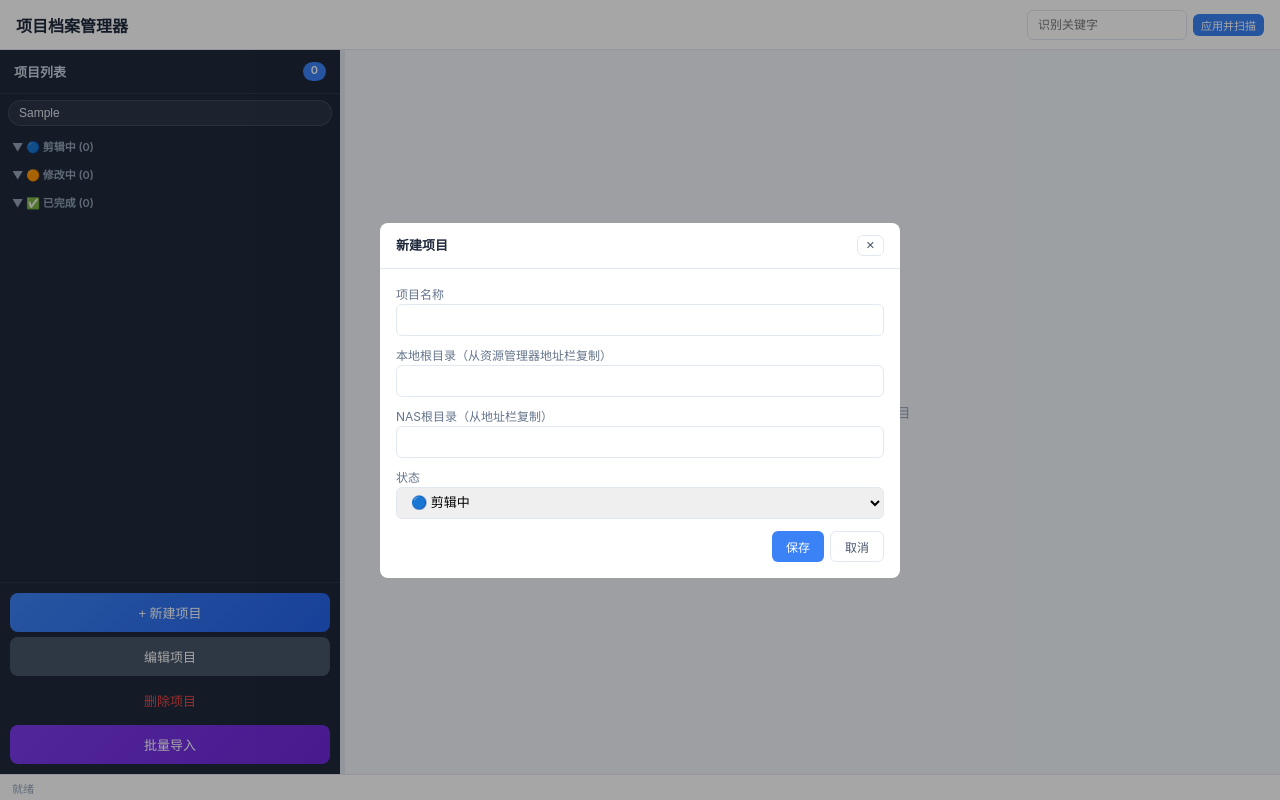
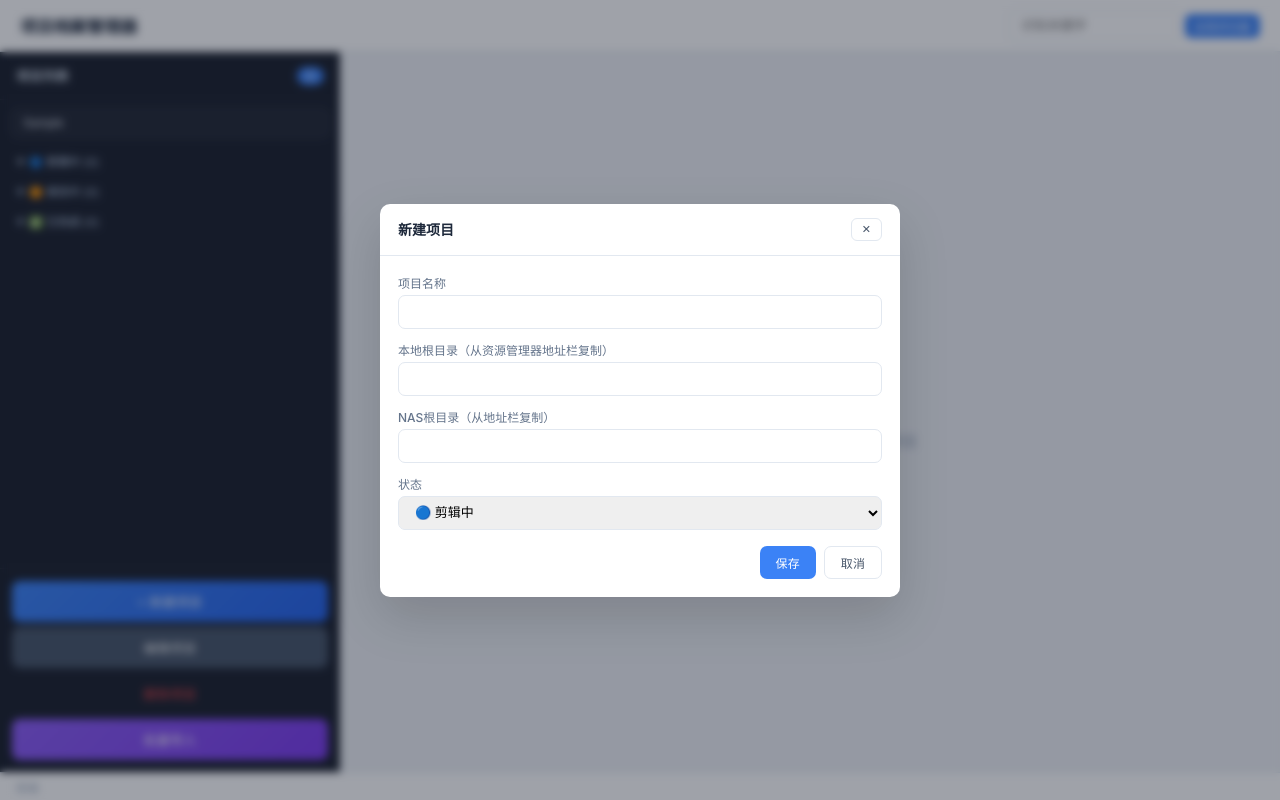
Before and after one commit to vhdaqd0410/Project-archive-manager, a website: page public/index.html in a window 1280 px wide. Both pictures are taken after typing "Sample" into the empty fields and a click on the button "+ 新建项目". Drawn offline with Linux system fonts and the light colour scheme; no server answers.

Commit message:
UI全面优化：磨砂弹窗、发光色点、悬浮动画、分隔条握柄
- 弹窗：毛玻璃背景 + 上滑动画
- 侧边栏：暗色加深（#1a1f2b），搜索框聚焦辉光
- 状态点：选中放大 + box-shadow 发光
- 卡片：悬浮微升阴影
- 分隔条：鼠标悬停显示竖线握柄
- 按钮：悬浮上移 + 阴影
- 空状态：图标提示

```diff
--- a/public/index.html
+++ b/public/index.html
@@ -4,68 +4,103 @@
 <meta charset="UTF-8"><title>项目档案管理器</title>
 <style>
 *{box-sizing:border-box;margin:0;padding:0}
-body{font-family:-apple-system,"Microsoft YaHei",sans-serif;font-size:13px;background:#f1f5f9;color:#1e293b;height:100vh;display:flex;flex-direction:column;overflow:hidden}
-#header{height:50px;background:#fff;border-bottom:1px solid #e2e8f0;display:flex;align-items:center;justify-content:space-between;padding:0 16px;flex-shrink:0}
-#header .logo{font-size:16px;font-weight:700}
-#header input{width:160px;height:30px;border:1px solid #e2e8f0;border-radius:6px;padding:0 10px;font-size:12px;outline:none}
-#header input:focus{border-color:#3b82f6}
+body{font-family:-apple-system,"Microsoft YaHei",sans-serif;font-size:13px;background:#eef1f5;color:#1e293b;height:100vh;display:flex;flex-direction:column;overflow:hidden}
+
+/* 头部 */
+#header{height:52px;background:#fff;border-bottom:1px solid #e2e8f0;display:flex;align-items:center;justify-content:space-between;padding:0 20px;flex-shrink:0;box-shadow:0 1px 4px rgba(0,0,0,.04)}
+#header .logo{font-size:17px;font-weight:700;color:#1e293b;letter-spacing:-.3px}
+#header input{width:170px;height:32px;border:1px solid #e2e8f0;border-radius:6px;padding:0 12px;font-size:13px;outline:none;transition:border .2s}
+#header input:focus{border-color:#3b82f6;box-shadow:0 0 0 3px rgba(59,130,246,.1)}
+
+/* 主体 */
 #main{display:flex;flex:1;overflow:hidden}
-#sidebar{width:340px;background:#1e293b;color:#cbd5e1;display:flex;flex-direction:column;flex-shrink:0;min-width:200px}
-#splitter{width:5px;background:#e2e8f0;cursor:col-resize;flex-shrink:0;transition:background .15s}
-#splitter:hover,#splitter:active{background:#3b82f6}
-.sidebar-hdr{padding:12px 14px;font-weight:600;font-size:13px;border-bottom:1px solid rgba(255,255,255,.06);display:flex;justify-content:space-between}
-.sidebar-hdr .badge{background:#3b82f6;color:#fff;font-size:11px;padding:1px 8px;border-radius:10px}
-#sidebar input{margin:6px 8px;padding:5px 10px;border:1px solid rgba(255,255,255,.1);border-radius:14px;background:rgba(255,255,255,.06);color:#e2e8f0;font-size:12px;outline:none}
-#projectList{flex:1;overflow-y:auto}
-#projectList .cat-label{padding:6px 12px;font-size:11px;font-weight:600;color:#94a3b8;cursor:pointer;user-select:none}
-#projectList .cat-label .arr{display:inline-block;transition:transform .15s}
+
+/* 侧边栏 */
+#sidebar{width:340px;background:#1a1f2b;color:#cbd5e1;display:flex;flex-direction:column;flex-shrink:0;min-width:200px}
+#splitter{width:4px;background:transparent;cursor:col-resize;flex-shrink:0;transition:background .2s;position:relative}
+#splitter:hover,#splitter.active{background:#3b82f6}
+#splitter::after{content:'';position:absolute;inset:0;background:linear-gradient(180deg,transparent 40%,#94a3b8 40%,#94a3b8 45%,transparent 45%,transparent 55%,#94a3b8 55%,#94a3b8 60%,transparent 60%);opacity:0;transition:opacity .2s}
+#splitter:hover::after{opacity:1}
+
+.sidebar-hdr{padding:14px 16px;font-weight:600;font-size:13px;border-bottom:1px solid rgba(255,255,255,.05);display:flex;justify-content:space-between;align-items:center;letter-spacing:.2px}
+.sidebar-hdr .badge{background:#3b82f6;color:#fff;font-size:11px;padding:2px 10px;border-radius:10px;font-weight:500}
+#sidebar input{margin:8px 10px;padding:7px 12px;border:1px solid rgba(255,255,255,.08);border-radius:8px;background:rgba(255,255,255,.04);color:#e2e8f0;font-size:12px;outline:none;transition:all .2s}
+#sidebar input:focus{border-color:rgba(59,130,246,.5);background:rgba(255,255,255,.06);box-shadow:0 0 0 2px rgba(59,130,246,.15)}
+#sidebar input::placeholder{color:#64748b}
+
+#projectList{flex:1;overflow-y:auto;overflow-x:hidden}
+#projectList .cat-label{padding:7px 16px;font-size:11px;font-weight:600;color:#94a3b8;cursor:pointer;user-select:none;letter-spacing:.3px;transition:color .15s}
+#projectList .cat-label:hover{color:#cbd5e1}
+#projectList .cat-label .arr{display:inline-block;transition:transform .2s;font-size:9px;width:10px}
 #projectList .cat-label.folded .arr{transform:rotate(-90deg)}
-#projectList .item{padding:8px 14px 8px 20px;cursor:pointer;font-size:13px;white-space:nowrap;overflow:hidden;text-overflow:ellipsis;border-left:3px solid transparent;display:flex;align-items:center;gap:6px}
-#projectList .item:hover{background:#2d3a4e}
-#projectList .item.sel{background:#334155;border-left-color:#3b82f6;color:#fff}
-#projectList .item.done{opacity:.55}
-#projectList .item.done.sel{opacity:.85}
-#projectList .item .dot{display:inline-block;width:7px;height:7px;border-radius:50%;flex-shrink:0}
-#projectList .item.editing .dot{background:#3b82f6}
-#projectList .item.modifying .dot{background:#f59e0b}
-#projectList .item.done .dot{background:#22c55e}
-.sidebar-btns{display:flex;flex-direction:column;gap:5px;padding:10px 10px;border-top:1px solid rgba(255,255,255,.06)}
-.sidebar-btns .sbtn{display:block;width:100%;padding:10px 0;border:none;border-radius:8px;color:#fff;font-size:13px;font-weight:500;cursor:pointer;text-align:center;transition:all .15s}
-.sidebar-btns .sbtn:hover{filter:brightness(1.15);transform:translateY(-1px)}
-.sbtn-new{background:linear-gradient(135deg,#3b82f6,#2563eb)}.sbtn-edit{background:#475569}.sbtn-del{background:transparent;color:#ef4444!important;border:1px solid #3b3f4a}.sbtn-import{background:linear-gradient(135deg,#7c3aed,#6d28d9)}
-#rightPanel{flex:1;overflow-y:auto;padding:16px 20px;display:flex;flex-direction:column;gap:12px}
-#rightPanel .empty{flex:1;display:flex;align-items:center;justify-content:center;color:#94a3b8;font-size:14px}
-.card{background:#fff;border-radius:8px;box-shadow:0 1px 3px rgba(0,0,0,.06)}
-.card-hdr{padding:10px 14px;font-weight:600;font-size:13px;border-bottom:1px solid #f1f5f9}
-.card-body{padding:10px 14px}
-.info-row{display:flex;align-items:center;padding:3px 0;gap:8px;font-size:12px}
-.info-row .lbl{width:50px;color:#94a3b8;flex-shrink:0}
-.info-row .val{font-family:Consolas,monospace;word-break:break-all}
+#projectList .item{padding:9px 14px 9px 22px;cursor:pointer;font-size:13px;white-space:nowrap;overflow:hidden;text-overflow:ellipsis;border-left:3px solid transparent;display:flex;align-items:center;gap:8px;transition:all .15s}
+#projectList .item:hover{background:#252c3b;padding-left:24px}
+#projectList .item.sel{background:#2d3852;border-left-color:#3b82f6;color:#fff}
+#projectList .item.done{opacity:.5}
+#projectList .item.done.sel{opacity:.82}
+#projectList .item .dot{display:inline-block;width:8px;height:8px;border-radius:50%;flex-shrink:0;transition:transform .2s}
+#projectList .item.sel .dot{transform:scale(1.3)}
+#projectList .item.editing .dot{background:#3b82f6;box-shadow:0 0 6px rgba(59,130,246,.4)}
+#projectList .item.modifying .dot{background:#f59e0b;box-shadow:0 0 6px rgba(245,158,11,.4)}
+#projectList .item.done .dot{background:#22c55e;box-shadow:0 0 6px rgba(34,197,94,.4)}
+
+.sidebar-btns{display:flex;flex-direction:column;gap:5px;padding:12px 12px;border-top:1px solid rgba(255,255,255,.05)}
+.sidebar-btns .sbtn{display:block;width:100%;padding:11px 0;border:none;border-radius:8px;color:#fff;font-size:13px;font-weight:500;cursor:pointer;text-align:center;transition:all .2s;letter-spacing:.2px}
+.sidebar-btns .sbtn:hover{filter:brightness(1.15);transform:translateY(-1px);box-shadow:0 4px 12px rgba(0,0,0,.2)}
+.sbtn-new{background:linear-gradient(135deg,#3b82f6,#2563eb)}.sbtn-edit{background:#475569}.sbtn-del{background:transparent;color:#ef4444!important;border:1px solid rgba(239,68,68,.2)}.sbtn-del:hover{background:rgba(239,68,68,.1)!important}.sbtn-import{background:linear-gradient(135deg,#8b5cf6,#7c3aed)}
+
+/* 右侧面板 */
+#rightPanel{flex:1;overflow-y:auto;padding:20px 24px;display:flex;flex-direction:column;gap:14px}
+#rightPanel .empty{flex:1;display:flex;flex-direction:column;align-items:center;justify-content:center;color:#94a3b8;font-size:15px;gap:8px}
+#rightPanel .empty::before{content:'📋';font-size:40px;opacity:.3}
+
+/* 卡片 */
+.card{background:#fff;border-radius:10px;box-shadow:0 1px 3px rgba(0,0,0,.04),0 1px 2px rgba(0,0,0,.06);border:1px solid #f1f5f9;transition:box-shadow .2s}
+.card:hover{box-shadow:0 2px 8px rgba(0,0,0,.06),0 1px 3px rgba(0,0,0,.08)}
+.card-hdr{padding:12px 16px;font-weight:600;font-size:13px;border-bottom:1px solid #f1f5f9;color:#334155;display:flex;align-items:center;letter-spacing:.1px}
+.card-body{padding:12px 16px}
+
+.info-row{display:flex;align-items:center;padding:4px 0;gap:10px;font-size:13px}
+.info-row .lbl{width:45px;color:#94a3b8;font-size:11px;flex-shrink:0;text-transform:uppercase;letter-spacing:.5px}
+.info-row .val{font-family:Consolas,monospace;font-size:12px;word-break:break-all;color:#334155}
 .act-bar{display:flex;flex-wrap:wrap;gap:6px}
-.pending-list{max-height:220px;overflow-y:auto;border:1px solid #e2e8f0;border-radius:6px;margin:4px 0}
-.pending-list .pi{display:flex;align-items:center;gap:6px;padding:4px 8px;border-bottom:1px solid #f1f5f9;font-size:12px}
+
+/* 待交付列表 */
+.pending-list{max-height:220px;overflow-y:auto;border:1px solid #e2e8f0;border-radius:8px;margin:6px 0}
+.pending-list .pi{display:flex;align-items:center;gap:8px;padding:6px 10px;border-bottom:1px solid #f8fafc;font-size:12px;transition:background .1s}
 .pending-list .pi:last-child{border-bottom:none}
 .pending-list .pi:hover{background:#f8fafc}
-.pending-list input[type=checkbox]{accent-color:#3b82f6}
-.pending-list .empty{padding:20px;text-align:center;color:#94a3b8;font-size:12px}
-.btn{display:inline-flex;align-items:center;gap:3px;padding:6px 14px;border-radius:6px;font-size:12px;font-weight:500;cursor:pointer;border:none;transition:.15s;white-space:nowrap}
-.btn-sm{padding:3px 8px;font-size:11px}
+.pending-list input[type=checkbox]{accent-color:#3b82f6;width:15px;height:15px}
+.pending-list .empty{padding:24px;text-align:center;color:#94a3b8;font-size:12px}
+
+/* 按钮 */
+.btn{display:inline-flex;align-items:center;justify-content:center;gap:4px;padding:7px 16px;border-radius:7px;font-size:12px;font-weight:500;cursor:pointer;border:none;transition:all .15s;white-space:nowrap;letter-spacing:.1px}
+.btn:hover{transform:translateY(-1px);box-shadow:0 2px 6px rgba(0,0,0,.12)}
+.btn:active{transform:translateY(0)}
+.btn-sm{padding:4px 10px;font-size:11px;border-radius:6px}
 .btn-primary{background:#3b82f6;color:#fff}.btn-primary:hover{background:#2563eb}
 .btn-accent{background:#7c3aed;color:#fff}.btn-accent:hover{background:#6d28d9}
 .btn-warn{background:#f59e0b;color:#fff}.btn-warn:hover{background:#d97706}
 .btn-outline{background:#fff;color:#475569;border:1px solid #e2e8f0}.btn-outline:hover{background:#f8fafc}
 .btn-danger{background:#ef4444;color:#fff}.btn-danger:hover{background:#dc2626}
-#statusBar{height:26px;padding:0 12px;display:flex;align-items:center;background:#fff;border-top:1px solid #e2e8f0;font-size:11px;color:#94a3b8;flex-shrink:0}
-.modal-overlay{position:fixed;inset:0;background:rgba(0,0,0,.35);z-index:100;display:none;justify-content:center;align-items:center}
-.modal-box{background:#fff;border-radius:8px;width:520px;max-height:85vh;overflow-y:auto}
-.modal-hdr{padding:12px 16px;font-weight:600;border-bottom:1px solid #e2e8f0;display:flex;justify-content:space-between}
-.modal-body{padding:16px}
-.modal-btns{display:flex;justify-content:flex-end;gap:6px;margin-top:12px}
-.fg{margin-bottom:10px}.fg label{display:block;font-size:12px;color:#64748b;margin-bottom:2px}
-.fg input,.fg select{width:100%;height:32px;border:1px solid #e2e8f0;border-radius:6px;padding:0 10px;font-size:13px;outline:none}
-.fg input:focus,.fg select:focus{border-color:#3b82f6}
+
+/* 状态栏 */
+#statusBar{height:28px;padding:0 16px;display:flex;align-items:center;background:#fff;border-top:1px solid #e2e8f0;font-size:11px;color:#94a3b8;flex-shrink:0;letter-spacing:.2px}
+
+/* 弹窗 */
+.modal-overlay{position:fixed;inset:0;background:rgba(15,23,42,.4);backdrop-filter:blur(4px);z-index:100;display:none;justify-content:center;align-items:center;animation:fadeIn .15s ease}
+@keyframes fadeIn{from{opacity:0}to{opacity:1}}
+.modal-box{background:#fff;border-radius:10px;width:520px;max-height:85vh;overflow-y:auto;box-shadow:0 20px 50px rgba(0,0,0,.15);animation:slideUp .2s ease}
+@keyframes slideUp{from{opacity:0;transform:translateY(15px)}to{opacity:1;transform:translateY(0)}}
+.modal-hdr{padding:14px 18px;font-weight:600;font-size:14px;border-bottom:1px solid #e2e8f0;display:flex;justify-content:space-between;align-items:center}
+.modal-body{padding:18px}
+.modal-btns{display:flex;justify-content:flex-end;gap:8px;margin-top:16px}
+.fg{margin-bottom:12px}.fg label{display:block;font-size:12px;color:#64748b;margin-bottom:4px;font-weight:500}
+.fg input,.fg select{width:100%;height:34px;border:1px solid #e2e8f0;border-radius:7px;padding:0 12px;font-size:13px;outline:none;transition:all .15s}
+.fg input:focus,.fg select:focus{border-color:#3b82f6;box-shadow:0 0 0 3px rgba(59,130,246,.1)}
 .ir{display:flex;gap:6px}.ir input{flex:1}
-::-webkit-scrollbar{width:5px}::-webkit-scrollbar-thumb{background:#cbd5e1;border-radius:3px}
+
+::-webkit-scrollbar{width:6px}::-webkit-scrollbar-track{background:transparent}::-webkit-scrollbar-thumb{background:#cbd5e1;border-radius:3px}::-webkit-scrollbar-thumb:hover{background:#94a3b8}
 </style>
 </head>
 <body>
@@ -106,12 +141,15 @@ body{font-family:-apple-system,"Microsoft YaHei",sans-serif;font-size:13px;backg
 <script>
 document.getElementById('splitter').onmousedown = function(e) {
   e.preventDefault();
+  this.classList.add('active');
   var sidebar = document.getElementById('sidebar');
   var startX = e.clientX, startW = sidebar.offsetWidth;
   document.onmousemove = function(e) {
     sidebar.style.width = Math.max(200, Math.min(600, startW + e.clientX - startX)) + 'px';
   };
-  document.onmouseup = function() { document.onmousemove = document.onmouseup = null; };
+  document.onmouseup = function() { document.onmousemove = document.onmouseup = null;
+    document.getElementById('splitter').classList.remove('active');
+  };
 };
 </script>
 </body>
```
